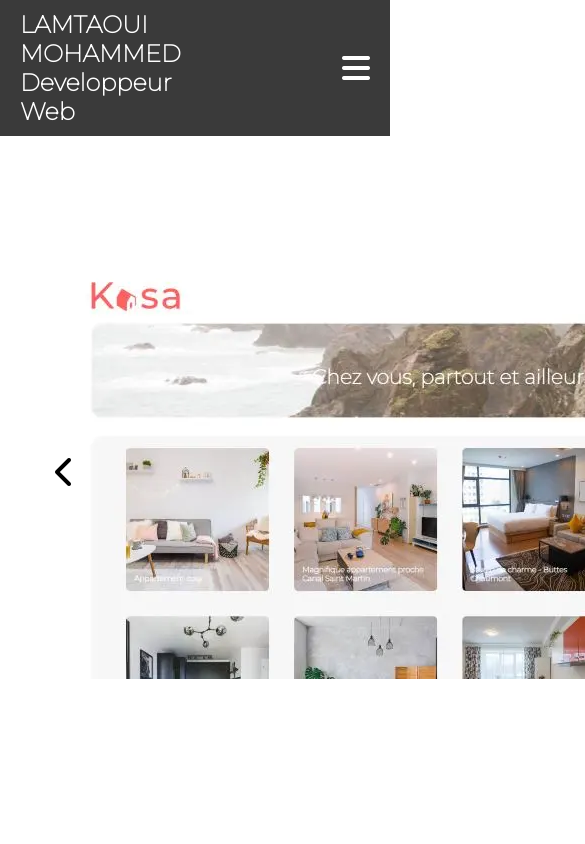
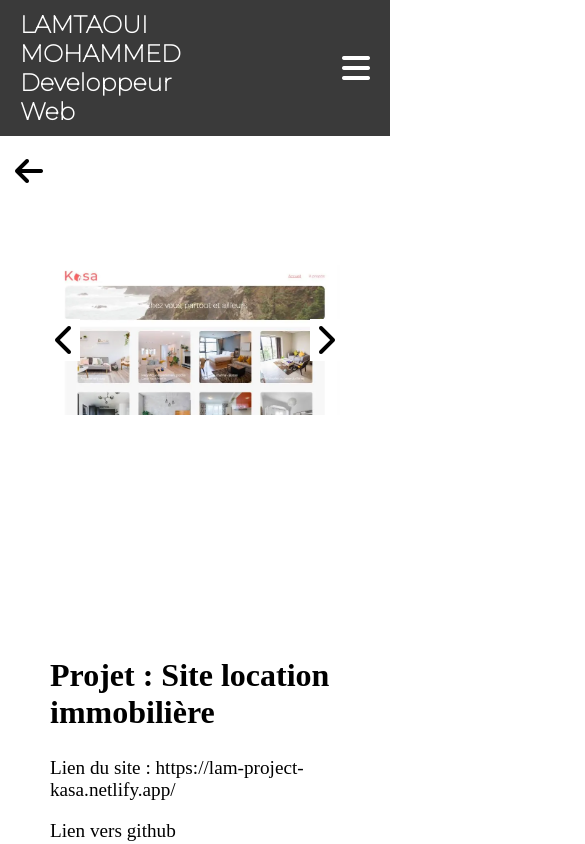
Before and after one commit to lamOpenclassroom/portfolio, a React (Create React App) app: page /detail/13 in a window 390 px wide. Shown: the top 844 px of the page, 585 px wide, since content can reach past the window. Built offline with nearby package versions, Linux system fonts and the light colour scheme.

Commit message:
Detail responsive

```diff
--- a/src/assets/style/detail.scss
+++ b/src/assets/style/detail.scss
@@ -1,7 +1,11 @@
 .detail{
     position: relative;
-    margin-top: 120px;
     height: 100vh;
+    margin:50px;
+    display:flex;
+    align-items: center;
+    flex-wrap: wrap;
+    justify-content: center;
     .return{
         position: absolute;
         top: 50px;
@@ -11,6 +15,9 @@
         padding: 5px;
         background: #fff;
         cursor: pointer;
+        @media (max-width: 750px){
+            top: 100px;
+        }
     }
     margin: 50px;
     display: flex;
@@ -23,7 +30,10 @@
             margin-right: 20px;
             align-items: center;
             height: 580px;
-            width: 800px;
+            width: 500px;
+            @media (max-width : 600px){
+                width : 100%;
+            }
             img{
                 object-fit: contain;
                 width: 100%;
```
